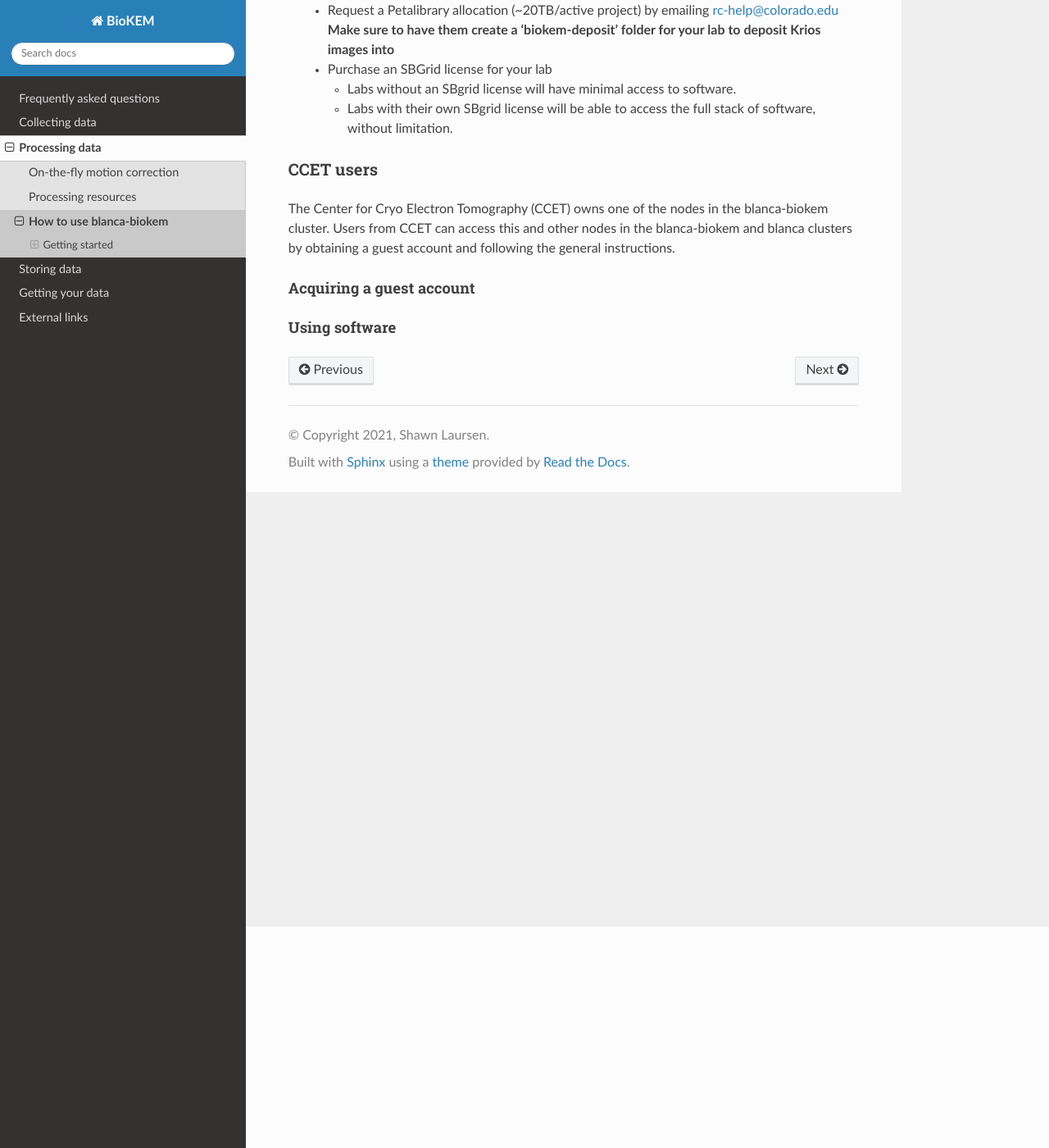
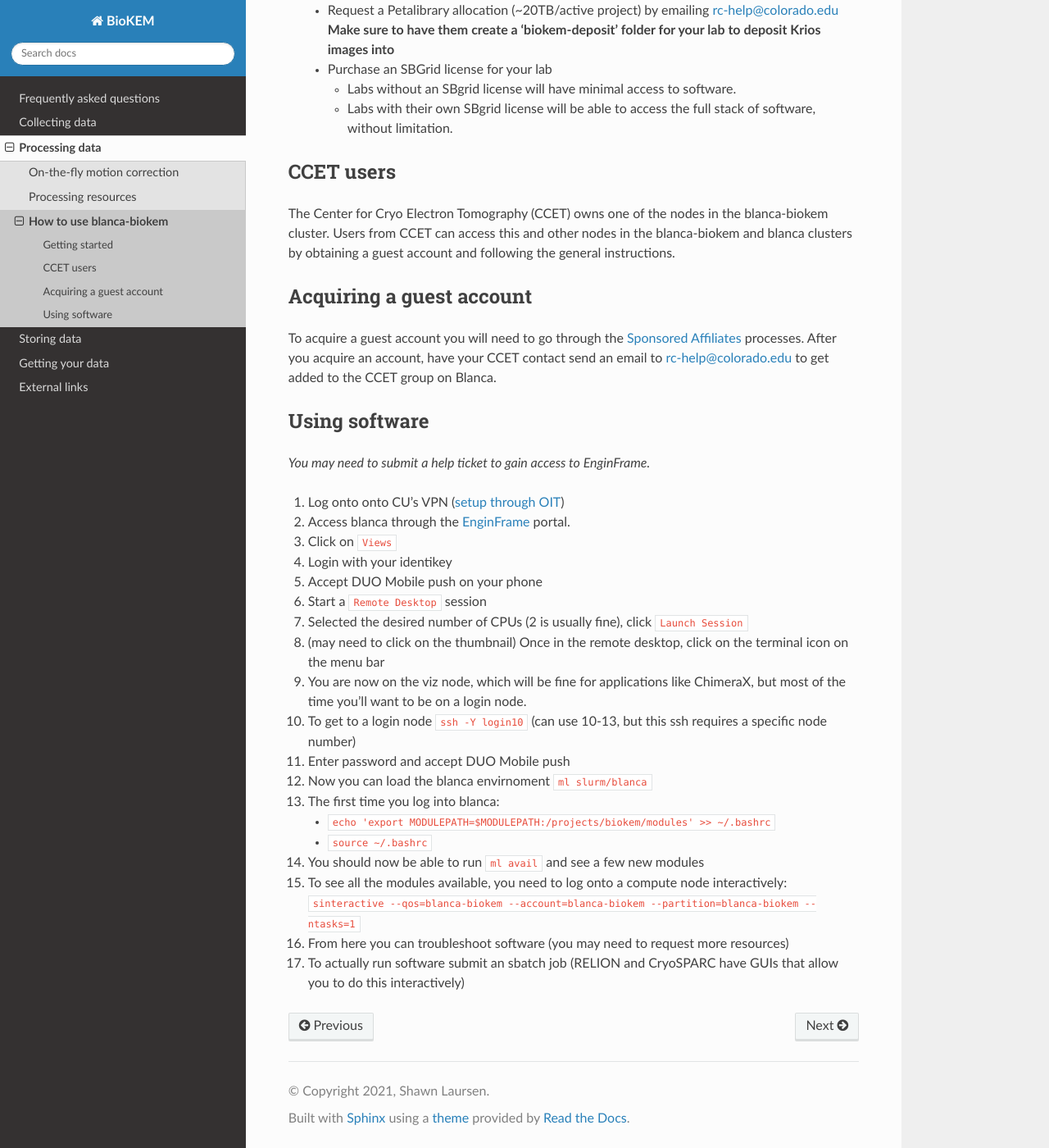
Before and after one commit to CU-BioKEM/user-guide, a Sphinx documentation site: the page built from docs/source/processing/how_to.rst, in a window 1280 px wide and 1400 px high, scrolled down 270 px. Shown: the whole window at 82% size. Built offline with Sphinx 7.4.7 and the Read the Docs theme 2.0.0, drawn with Linux system fonts in a browser that asks for light colours.

Commit message:
added instructions

```diff
--- a/docs/source/processing/how_to.rst
+++ b/docs/source/processing/how_to.rst
@@ -13,13 +13,40 @@ In order to run software on BioKEM's Blanca servers:
 
 
 CCET users
-~~~~~~~~~~
+----------
 
 The Center for Cryo Electron Tomography (CCET) owns one of the nodes in the blanca-biokem cluster. Users from CCET can access this and other nodes in the blanca-biokem
 and blanca clusters by obtaining a guest account and following the general instructions.
 
 Acquiring a guest account
-^^^^^^^^^^^^^^^^^^^^^^^^^
+-------------------------
+
+To acquire a guest account you will need to go through the `Sponsored Affiliates <https://oit.colorado.edu/accounts/sponsored-affiliates>`_ processes.
+After you acquire an account, have your CCET contact send an email to rc-help@colorado.edu to get added to the CCET group on Blanca.
 
 Using software
-^^^^^^^^^^^^^^
+--------------
+
+*You may need to submit a help ticket to gain access to EnginFrame.*
+
+#. Log onto onto CU's VPN (`setup through OIT <https://oit.colorado.edu/vpn-virtual-private-network>`_)
+#. Access blanca through the `EnginFrame <https://viz.rc.colorado.edu/enginframe/demo/index.html>`_ portal.
+#. Click on ``Views``
+#. Login with your identikey
+#. Accept DUO Mobile push on your phone
+#. Start a ``Remote Desktop`` session
+#. Selected the desired number of CPUs (2 is usually fine), click ``Launch Session``
+#. (may need to click on the thumbnail) Once in the remote desktop, click on the terminal icon on the menu bar
+#. You are now on the viz node, which will be fine for applications like ChimeraX, but most of the time you'll want to be on a login node.
+#. To get to a login node ``ssh -Y login10`` (can use 10-13, but this ssh requires a specific node number)
+#. Enter password and accept DUO Mobile push
+#. Now you can load the blanca envirnoment ``ml slurm/blanca``
+#. The first time you log into blanca:
+
+   - ``echo 'export MODULEPATH=$MODULEPATH:/projects/biokem/modules' >> ~/.bashrc``
+   - ``source ~/.bashrc``
+
+#. You should now be able to run ``ml avail`` and see a few new modules
+#. To see all the modules available, you need to log onto a compute node interactively: ``sinteractive --qos=blanca-biokem --account=blanca-biokem --partition=blanca-biokem --ntasks=1``
+#. From here you can troubleshoot software (you may need to request more resources)
+#. To actually run software submit an sbatch job (RELION and CryoSPARC have GUIs that allow you to do this interactively)
```
